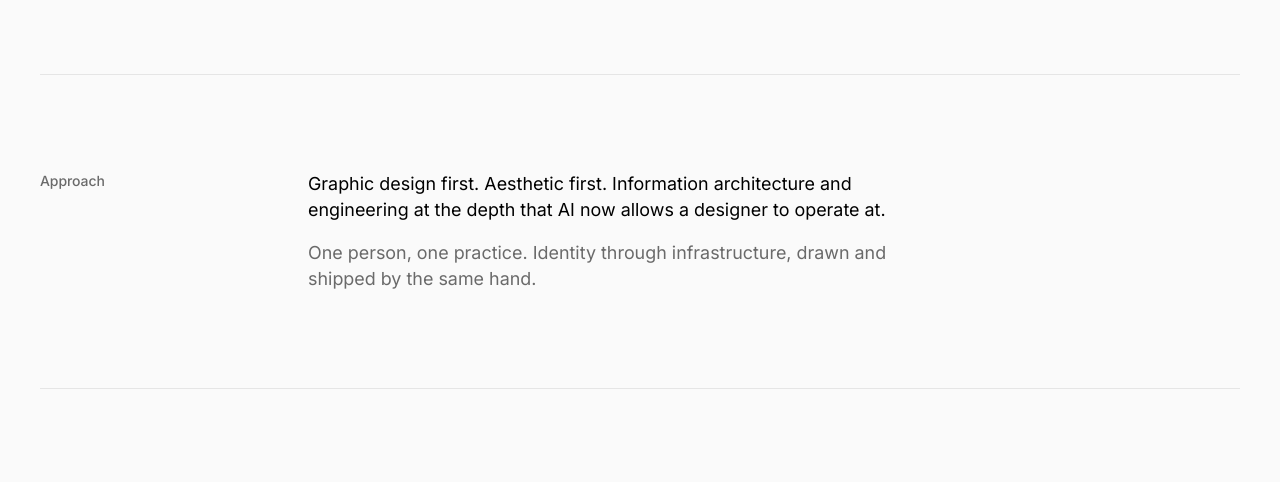
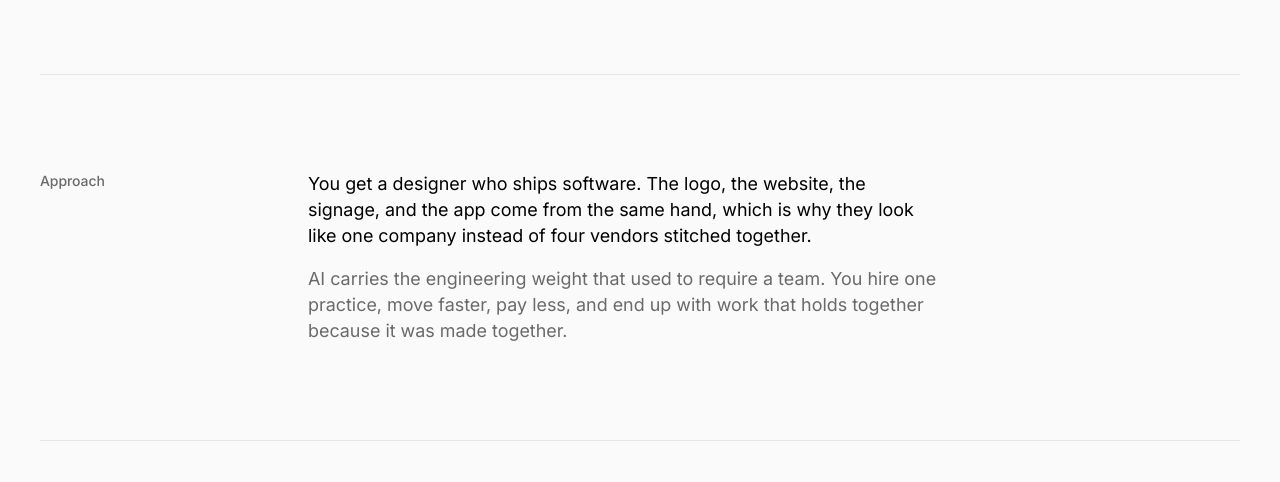
Before and after one commit to kvenly/mountainmediadigital.com, a plain HTML site: page index.html in a window 1280 px wide. Shown: the part 536-1018 px from the top of the page. Drawn offline with Linux system fonts and the light colour scheme.

Commit message:
Rewrite approach copy for customer-facing voice
Co-Authored-By: Claude Opus 4.7 <noreply@anthropic.com>

```diff
--- a/index.html
+++ b/index.html
@@ -332,8 +332,8 @@ __/
     <div class="row">
       <div class="label">Approach</div>
       <div>
-        <p class="lede">Graphic design first. Aesthetic first. Information architecture and engineering at the depth that AI now allows a designer to operate at.</p>
-        <p class="lede">One person, one practice. Identity through infrastructure, drawn and shipped by the same hand.</p>
+        <p class="lede">You get a designer who ships software. The logo, the website, the signage, and the app come from the same hand, which is why they look like one company instead of four vendors stitched together.</p>
+        <p class="lede">AI carries the engineering weight that used to require a team. You hire one practice, move faster, pay less, and end up with work that holds together because it was made together.</p>
       </div>
     </div>
   </section>
```
